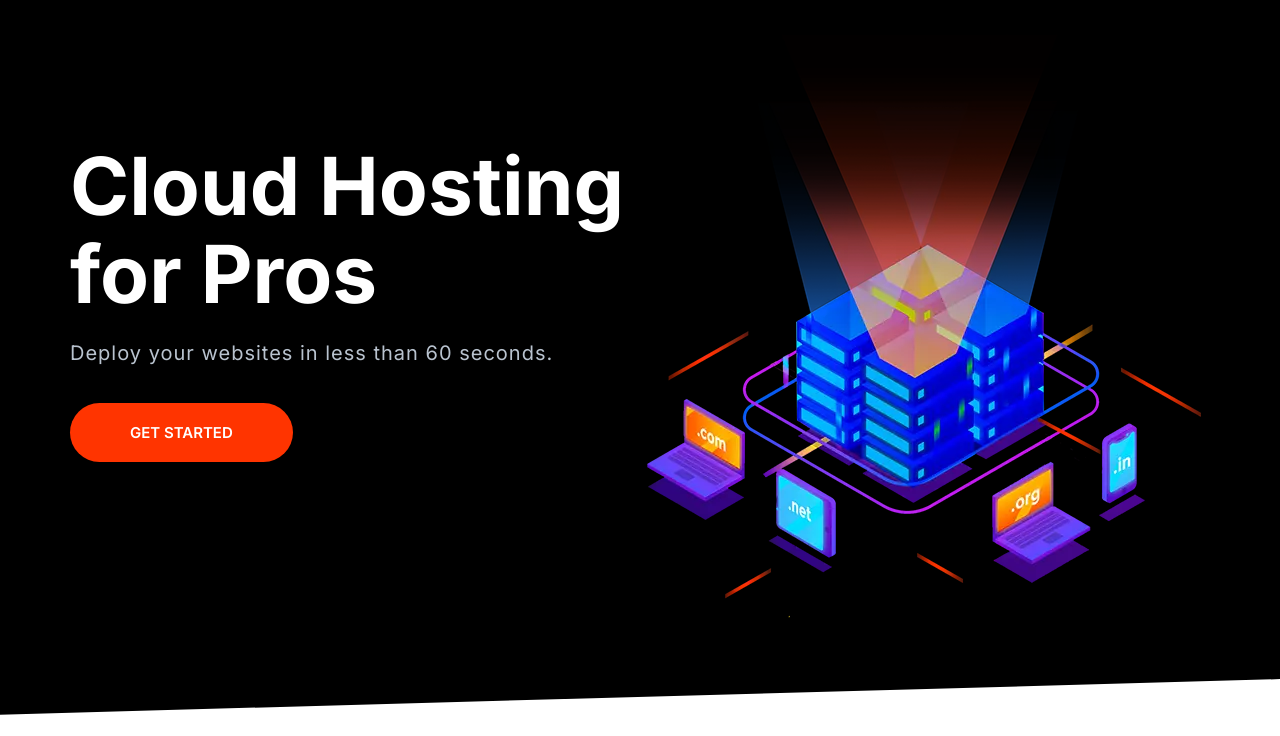
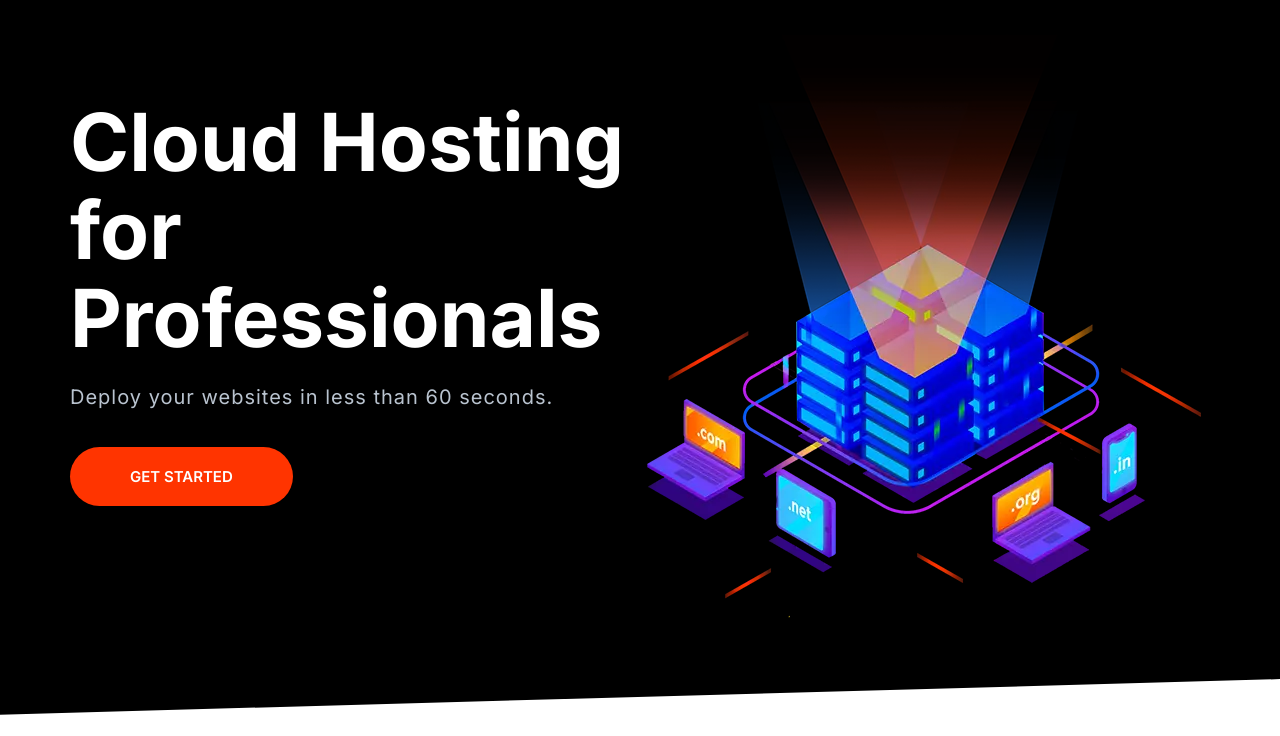
Before and after one commit to uterzic/moshifywebsite, a website built with Parcel: page index.html in a window 1280 px wide. Shown: the part 64-800 px from the top of the page. Built offline with nearby package versions, Linux system fonts and the light colour scheme.

Commit message:
Edited Cloud Hosting for Pros -> Professionals.

```diff
--- a/index.html
+++ b/index.html
@@ -59,7 +59,7 @@
       <div class="container grid grid--1x2">
         <header class="block__header hero__content">
           <h1 data-aos="zoom-in-up" class="block__heading">
-            Cloud Hosting for Pros
+            Cloud Hosting for Professionals
           </h1>
           <p class="hero__tagline">
             Deploy your websites in less than 60 seconds.
```
